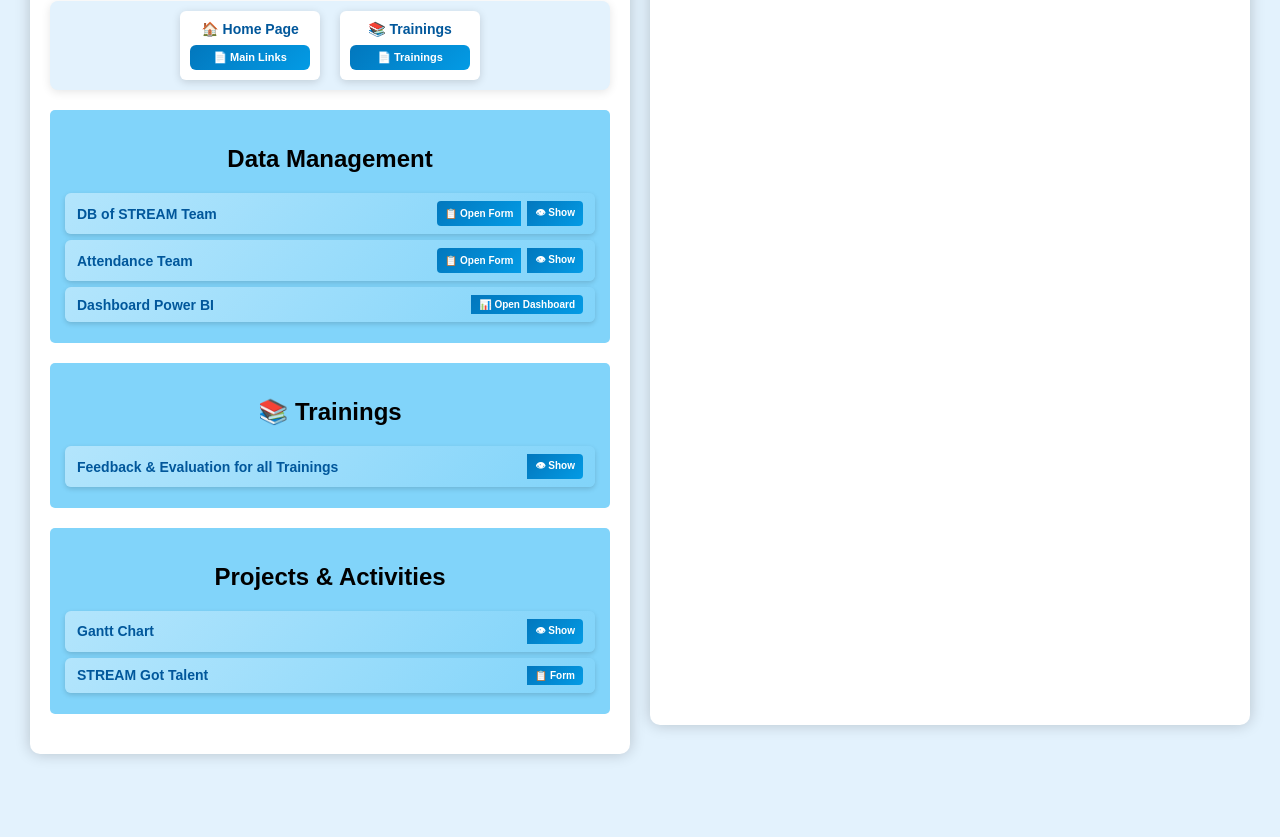
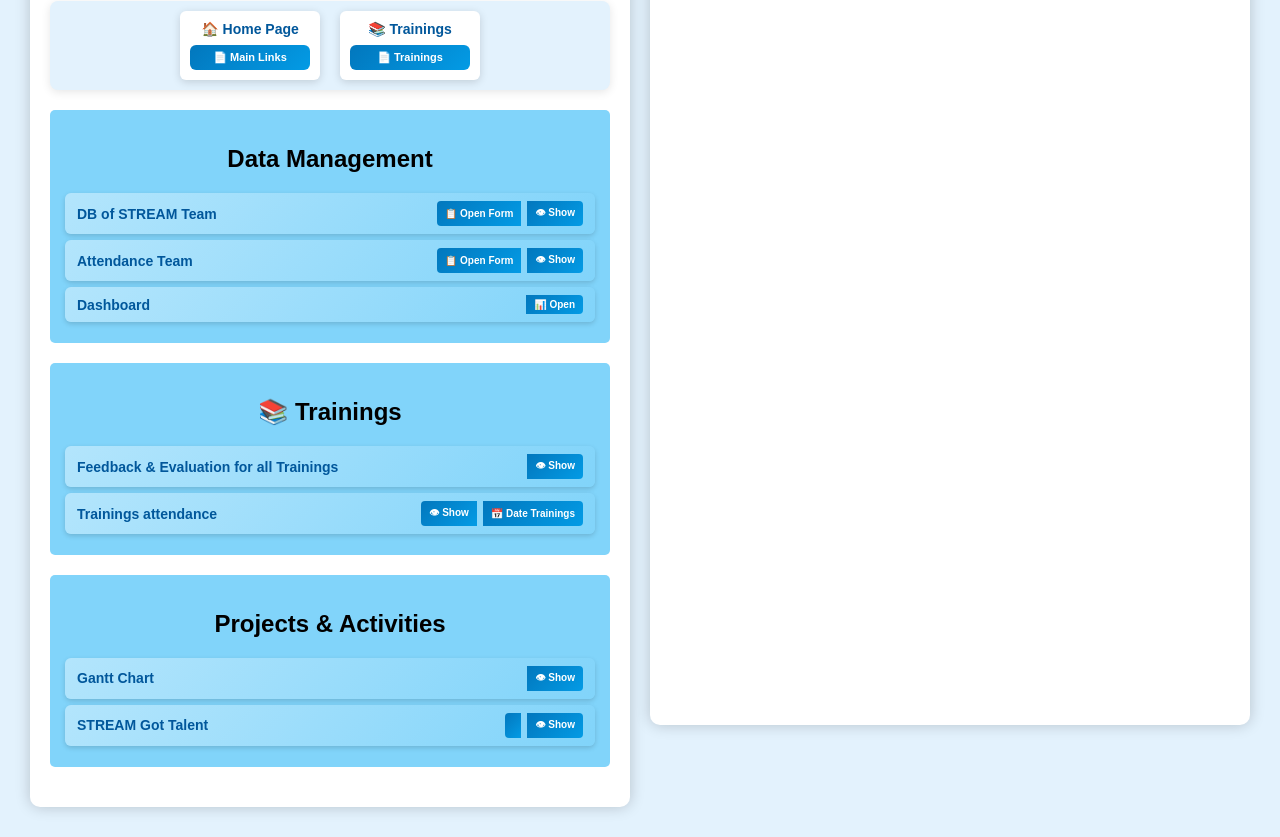
Before and after one commit to Stream-project-coder/Stream-website, a plain HTML site: page index.html in a window 1280 px wide. Shown: the part 127-964 px from the top of the page. Before the commit the page ends 911 px from the top, so only its background shows below. Drawn offline with Linux system fonts and the light colour scheme.

Commit message:
Update index.html

```diff
--- a/index.html
+++ b/index.html
@@ -346,10 +346,10 @@
                 </div>
             </div>
              <div class="file-entry">
-                <span class="file-name">Dashboard Power BI</span>
+                <span class="file-name">Dashboard</span>
                 <div class="button-pair">
                                 <button onclick="window.open('https://app.powerbi.com/view?r=eyJrIjoiNTVhNjA2NmEtYWY2ZC00MzFlLWEwYTktNDIyYzdhZmMyNDcyIiwidCI6IjQxMzc2OTcwLWE5MjYtNGI1ZC1iODg3LTFjYjYxYTZmN2UwMyIsImMiOjh9', '_blank')">
-                📊 Open Dashboard
+                📊 Open
             </button>
 
 
@@ -365,6 +365,15 @@
                 <div class="button-pair">
                     <button onclick="openSheet('https://docs.google.com/spreadsheets/d/1tgtjghrdbosnDXKKiwMG49ewL_DWlDPyoJu-Qagl__0/edit?gid=0#gid=0', 'edit')"
                         oncontextmenu="openSheet('https://docs.google.com/spreadsheets/d/1tgtjghrdbosnDXKKiwMG49ewL_DWlDPyoJu-Qagl__0/edit?gid=0#gid=0', 'edit', true); return false;">👁 Show</button>
+                </div>
+            </div>
+           <div class="file-entry">
+                <span class="file-name">Trainings attendance</span>
+                <div class="button-pair">
+                    <button onclick="openSheet('https://docs.google.com/spreadsheets/d/1tdH-dJu8dmB5QKoUvi6ZOA1ApwJti6VSlBobSHAFbaA/edit?resourcekey=&gid=745642484#gid=745642484', 'edit')"
+                        oncontextmenu="openSheet('https://docs.google.com/spreadsheets/d/1tdH-dJu8dmB5QKoUvi6ZOA1ApwJti6VSlBobSHAFbaA/edit?resourcekey=&gid=745642484#gid=745642484', 'edit', true); return false;">👁 Show</button>
+                    <button onclick="openSheet('https://docs.google.com/spreadsheets/d/1tdH-dJu8dmB5QKoUvi6ZOA1ApwJti6VSlBobSHAFbaA/edit?resourcekey=&gid=328208753#gid=328208753', 'edit')"
+                        oncontextmenu="openSheet('https://docs.google.com/spreadsheets/d/1tdH-dJu8dmB5QKoUvi6ZOA1ApwJti6VSlBobSHAFbaA/edit?resourcekey=&gid=328208753#gid=328208753', 'edit', true); return false;">📅 Date Trainings</button>
                 </div>
             </div>
 
@@ -385,8 +394,10 @@
             <div class="file-entry">
                 <span class="file-name">STREAM Got Talent</span>
                 <div class="button-pair">
-                    <button onclick="openForm('https://docs.google.com/forms/d/e/1FAIpQLSeqVsUKOgXMtjxLMFwcWcnCXPgYcQ9udn7aoDk0F3oUqy6c1A/viewform')"
-                        oncontextmenu="openForm('https://docs.google.com/forms/d/e/1FAIpQLSeqVsUKOgXMtjxLMFwcWcnCXPgYcQ9udn7aoDk0F3oUqy6c1A/viewform', true); return false;">📋 Form</button>
+                    <button onclick="window.open('https://docs.google.com/forms/d/e/1FAIpQLSeqVsUKOgXMtjxLMFwcWcnCXPgYcQ9udn7aoDk0F3oUqy6c1A/viewform', '_blank')">
+
+                    <button onclick="openSheet('https://docs.google.com/spreadsheets/d/1dTqOKzRASWr_A94zvvLeOuap4lwsVJI1XIwsbsx9ypM/edit?gid=1682412875#gid=1682412875', 'edit')"
+                        oncontextmenu="openSheet('https://docs.google.com/spreadsheets/d/1dTqOKzRASWr_A94zvvLeOuap4lwsVJI1XIwsbsx9ypM/edit?gid=1682412875#gid=1682412875', 'edit', true); return false;">👁 Show</button>
                 </div>
             </div>
 
```
